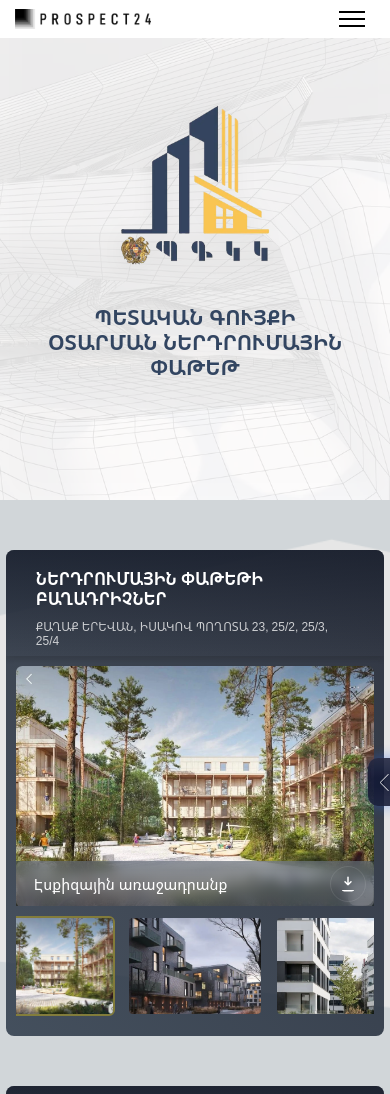
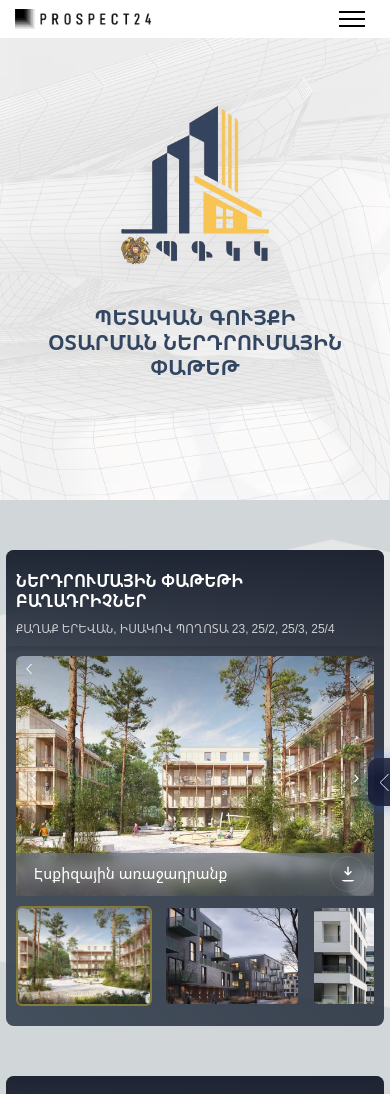
Before and after one commit to ScriptForgeCraft/isakov-prospekt-24, a website built with Vite: page index.html in a window 390 px wide. Shown: the top 1094 px of the page. Built offline with nearby package versions, Linux system fonts and the light colour scheme.

```diff
--- a/src/css/responsive.css
+++ b/src/css/responsive.css
@@ -158,6 +158,8 @@
 
   .block {
     width: 100%;
+
+
   }
 }
 
@@ -168,6 +170,10 @@
 }
 
 @media (max-width: 600px) {
+  .doc-item::after {
+    content: none;
+  }
+
   .size-block {
     padding: var(--mobile-padding);
   }
@@ -176,10 +182,11 @@
     grid-template-columns: 1fr;
   }
 
-  .block{
-     & ul {
-       grid-template-columns: 1fr;
+  .block {
+    & ul {
+      grid-template-columns: 1fr;
     }
+
   }
 }
 
@@ -330,10 +337,29 @@
     padding: 3px;
   }
 
+  .header-block {
+    padding: var(--mobile-padding);
+
+  }
+
   .main-arrow {
     width: 36px;
     height: 36px;
     font-size: 18px;
+    background: none;
+    border: none;
+    opacity: 1;
+    filter: drop-shadow(0 0 4px rgb(0, 0, 0));
+
+  }
+
+  .main-arrow.prev {
+    left: 0;
+
+  }
+
+  .main-arrow.next {
+    right: 0;
   }
 
   .main-plan-img {
@@ -356,6 +382,11 @@
 
   .caption-bg {
     padding: 0;
+
+    & .doc-item {
+      border-radius: 0;
+      padding-top: 0;
+    }
   }
 
   .main-plan-img {
--- a/src/js/gallery.js
+++ b/src/js/gallery.js
@@ -72,9 +72,9 @@
         const counterEl = document.getElementById("zoomCounter");
         if (!counterEl) return;
         if (currentZoomContext === "main") {
-             counterEl.textContent = `${activeIndex + 1} / ${thumbs.length || 1}`;
+            counterEl.textContent = `${activeIndex + 1} / ${thumbs.length || 1}`;
         } else if (currentZoomContext === "valuation") {
-             counterEl.textContent = `${zoomValuationIndex + 1} / ${valuationThumbs.length}`;
+            counterEl.textContent = `${zoomValuationIndex + 1} / ${valuationThumbs.length}`;
         }
     }
 
@@ -166,8 +166,17 @@
             momentum: true,
         },
         breakpoints: {
-            0: { slidesPerView: 2.5 },
-            768: { slidesPerView: 5 },
+            0: {
+                slidesPerView: 2.5,
+                centeredSlides: false,
+                centeredSlidesBounds: false
+            },
+            768: {
+                slidesPerView: 5,
+                centeredSlides: true,
+                centeredSlidesBounds: true
+            }
+
         }
     });
 
@@ -320,7 +329,7 @@
             largeSrc = thumbs[activeIndex]?.dataset.large || mainImg?.dataset.large || mainImg?.src;
             const counterEl = document.getElementById("zoomCounter");
             if (counterEl) {
-                 counterEl.style.display = thumbs.length ? "block" : "none";
+                counterEl.style.display = thumbs.length ? "block" : "none";
             }
         } else if (context === "valuation") {
             zoomValuationIndex = startIndex;
@@ -584,7 +593,7 @@
 
     valuationThumbs.forEach((vThumb, idx) => {
         vThumb.addEventListener("click", (e) => {
-             e.preventDefault(); e.stopPropagation(); openZoom("valuation", idx);
+            e.preventDefault(); e.stopPropagation(); openZoom("valuation", idx);
         });
     });
 
```
